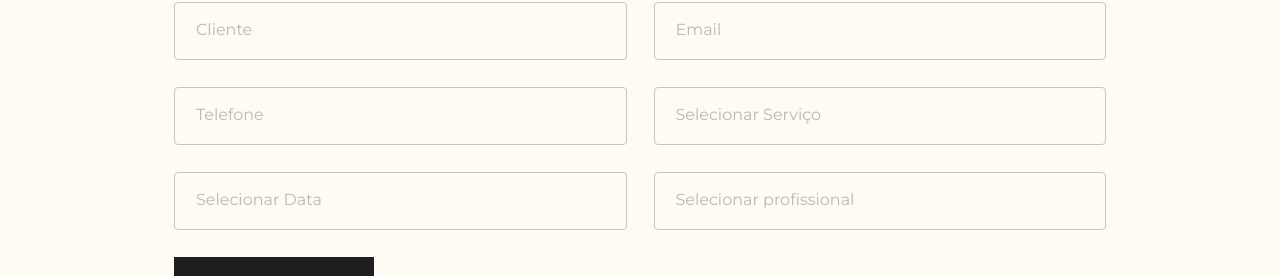
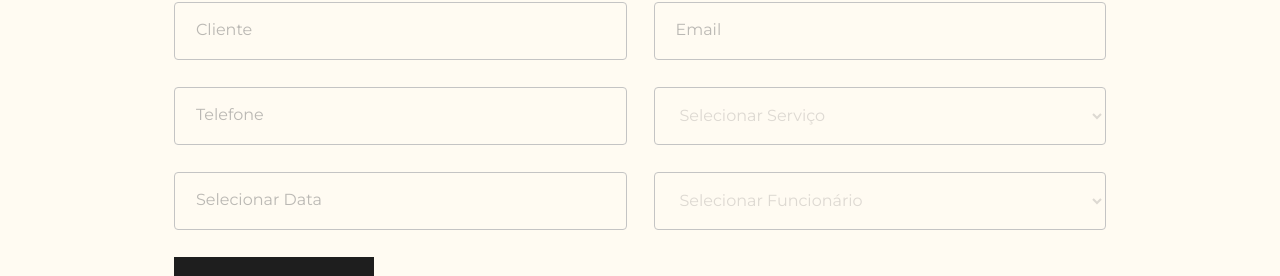
Before and after one commit to TIHeitorDS/SASBApp, a React (Vite) app in the folder frontend/: page /cadastrar-agendamento in a window 1280 px wide. Shown: the part 289-565 px from the top of the page. Built offline with nearby package versions, Linux system fonts and the light colour scheme.

Commit message:
feat: add SelectService and SelectWorker components to CadasterAppointment page

```diff
--- /dev/null
+++ b/frontend/src/components/select-service.tsx
@@ -0,0 +1,19 @@
+export default function SelectService() {
+  return (
+    <select className="border pt-[15px] pb-[17px] pl-[21px] border-[#c4c4c4] w-full focus:outline-none focus:border-pink focus:ring-1 focus:ring-pink rounded bg-transparent text-[#767575]/25 transition-all">
+      <option value="default" selected>
+        Selecionar Serviço
+      </option>
+
+      <option value="1" className="text-[#767575]">
+        1
+      </option>
+      <option value="2" className="text-[#767575]">
+        2
+      </option>
+      <option value="3" className="text-[#767575]">
+        3
+      </option>
+    </select>
+  );
+}
--- /dev/null
+++ b/frontend/src/components/select-worker.tsx
@@ -0,0 +1,13 @@
+export default function SelectWorker() {
+  return (
+    <select className="border pt-[15px] pb-[17px] pl-[21px] border-[#c4c4c4] w-full focus:outline-none focus:border-pink focus:ring-1 focus:ring-pink rounded bg-transparent text-[#767575]/25 transition-all">
+      <option value="default" selected>
+        Selecionar Funcionário
+      </option>
+
+      <option value="1" className="text-[#767575]">1</option>
+      <option value="2" className="text-[#767575]">2</option>
+      <option value="3" className="text-[#767575]">3</option>
+    </select>
+  );
+}
--- a/frontend/src/pages/cadaster-appointment.tsx
+++ b/frontend/src/pages/cadaster-appointment.tsx
@@ -1,4 +1,6 @@
 import Input from "../components/input";
+import SelectService from "../components/select-service";
+import SelectWorker from "../components/select-worker";
 import Layout from "../ui/cadaster";
 
 export default function CadasterAppointment() {
@@ -7,9 +9,9 @@ export default function CadasterAppointment() {
       <Input type="text" placeholder="Cliente" theme="black" />
       <Input type="email" placeholder="Email" theme="black" />
       <Input type="text" placeholder="Telefone" theme="black" />
-      <Input type="text" placeholder="Selecionar Serviço" theme="black" />
+      <SelectService />
       <Input type="text" placeholder="Selecionar Data" theme="black" />
-      <Input type="email" placeholder="Selecionar profissional" theme="black" />
+      <SelectWorker />
     </Layout>
   );
 }
```
